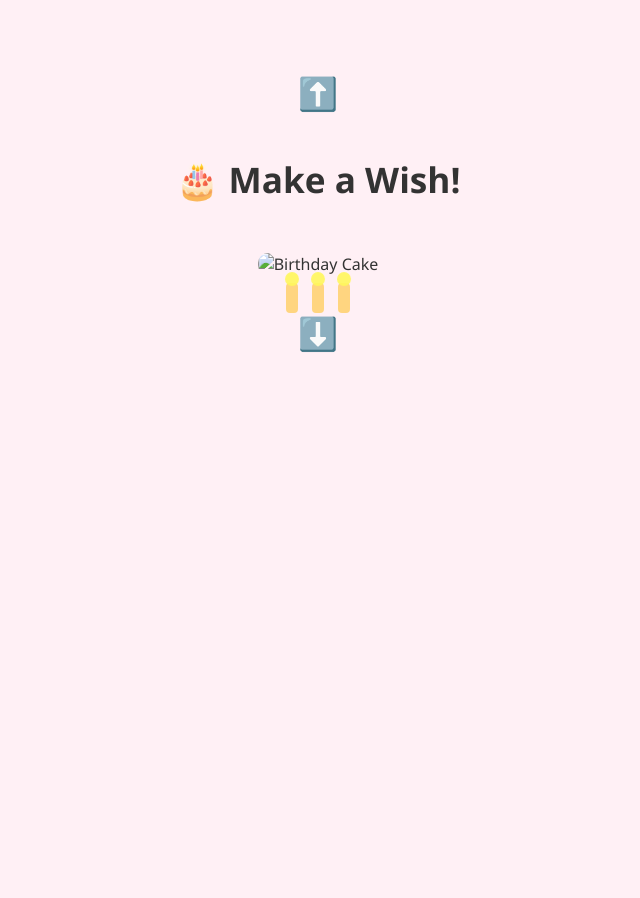
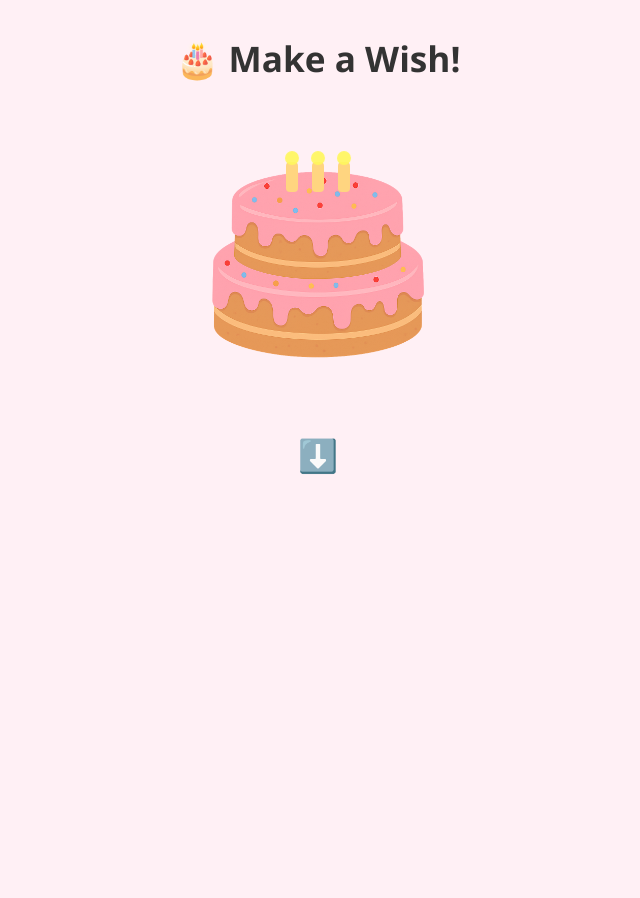
Before and after one commit to DevaDixit/birthday-page, a plain HTML site: page index.html in a window 1280 px wide. Shown: the part 3400-4298 px from the top of the page, without its empty margins (322-962 px from the left). Drawn offline with Linux system fonts and the light colour scheme; files whose address does not match are found by name.

Commit message:
Update index.html

```diff
--- a/index.html
+++ b/index.html
@@ -249,7 +249,7 @@
   <a href="#gallery" class="arrow-link arrow-up">⬆️</a>
   <h2>🎂 Make a Wish!</h2>
   <div class="cake">
-   <img src="images/cake.png" alt="Birthday Cake">
+   <img src="cake.png" alt="Birthday Cake">
 
     <div class="candles" style="top: 30px;"> <!-- Position adjusted -->
       <div class="candle" onclick="blowOut(this)"><div class="flame"></div></div>
```
